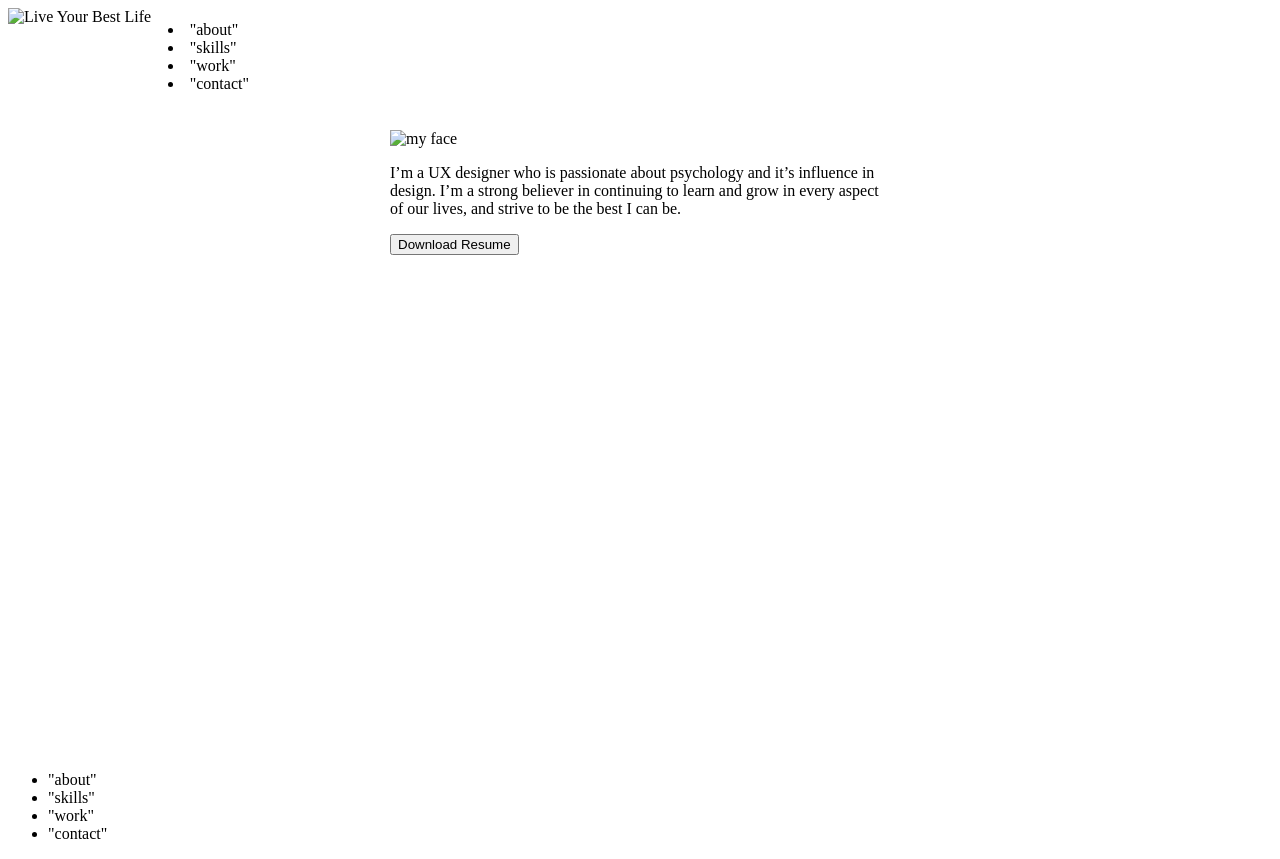
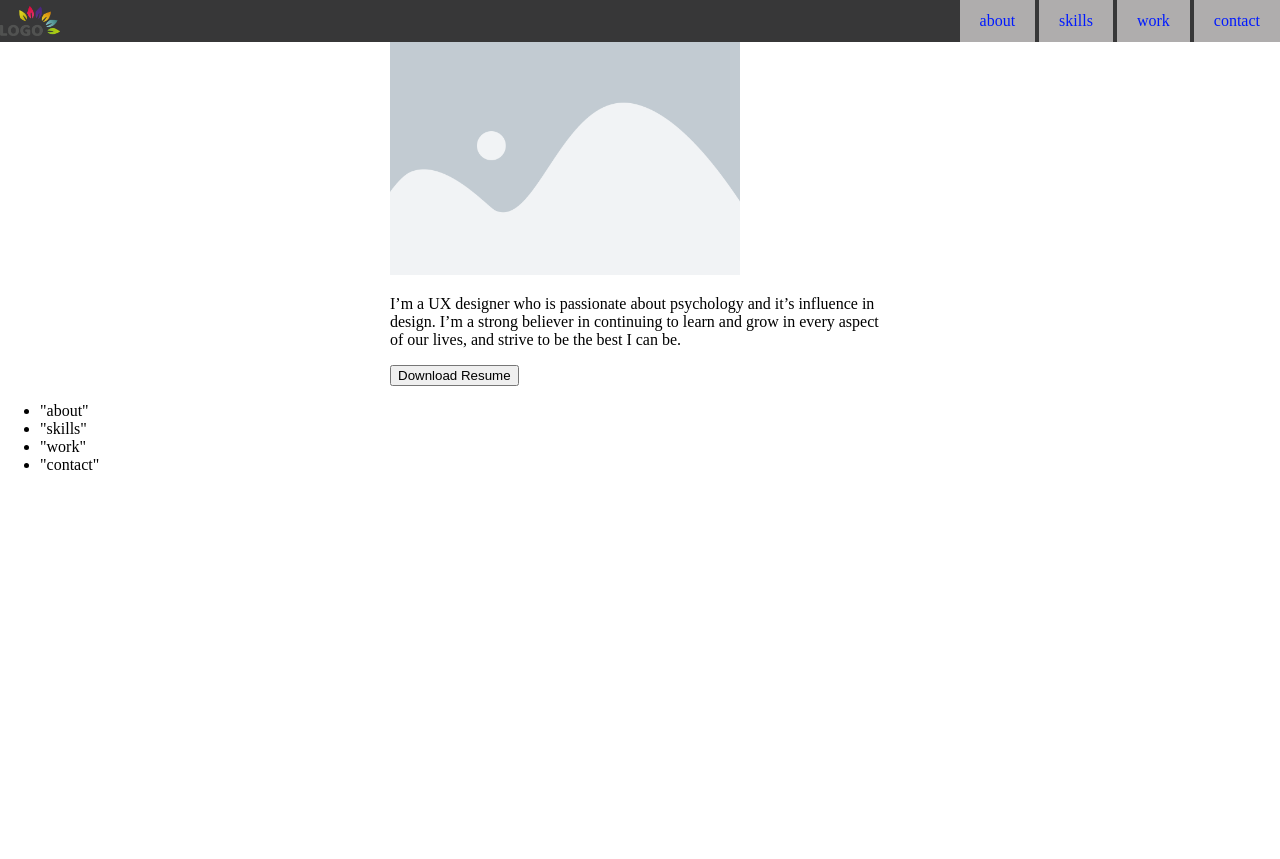
Before and after one commit to lauraelizabeth-u/UX_UI_HW_17, a plain HTML site: page index.html in a window 1280 px wide. After the commit the page ends 800 px from the top, so only its background shows below. Drawn offline with Linux system fonts and the light colour scheme.

Commit message:
header structure fixed

```diff
--- a/css/style.css
+++ b/css/style.css
@@ -1,24 +1,37 @@
-.inline-block {
+body{
+    margin: 0;
+}
+
+header{
+    display: flex;
+    align-items: center;
+    justify-content: space-between;
+    background-color: #373738;
+}
+
+.logo {
+    height: 30px;
+}
+
+.navItems{
+    list-style: none;
+    padding: 0;
+    margin: 0;
+}
+.navItem{
     display: inline-block;
-    padding: 1%;
-    vertical-align: top;
 }
-.logo {
-    width: 23%;
-    padding: 1%;
-    text-align: center;
+.navItem a{
+    display: inline-block;
+    text-decoration: none;
+    padding: 12px 20px;
+    color: rgb(0, 26, 255);
+    background-color: #afadad;
 }
-.nav {
-    width: 73%;
-    padding: 1%;
-}
-.ul {
-    width: 50%;
-    margin-left: auto;
-}
+
+
 .heroImg {
-    height: 600px;
-    padding: 25px;
+    width: 350px;
 }
 .content {
     width: 500px;
--- a/index.html
+++ b/index.html
@@ -2,23 +2,42 @@
 <html>
 <head>
     <title>My Homework Week 17</title>
-    <link rel="stylesheet" href="css/style.css" />
+    <!-- always start with ./ -->
+    <link rel="stylesheet" href="./css/style.css" />
+    <!-- this is to make sure your browser pickes the screen resize -->
+    <meta name="viewport" content="width=device-width, initial-scale=1.0">
 </head>
 <body>
     <header>
-        <div class="inline-block, blogo">
-        <img src="Logo.png" alt="Live Your Best Life">
-        <nav class="inline-block">
-            <li>"about"</li>
-            <li>"skills"</li>
-            <li>"work"</li>
-            <li>"contact"</li>
+        <img src="./img/logo.png" alt="Live Your Best Life" class="logo">
+        <nav>
+            <ul class="navItems">
+                <li class="navItem">
+                    <a href="#">
+                        about
+                    </a>
+                </li>
+                <li class="navItem">
+                    <a href="#">
+                        skills
+                    </a>
+                </li>
+                <li class="navItem">
+                    <a href="#">
+                        work
+                    </a>
+                </li>
+                <li class="navItem">
+                    <a href="#">
+                        contact
+                    </a>
+                </li>
+            </ul>
         </nav>
-        </div>
     </header>
-    <div class="heroImg">
+    <div>
         <div class="content">
-            <img src="profilepic.png" alt="my face">
+            <img src="./img/placeholder.png" alt="my face" class="heroImg">
             <p>I’m a UX designer who is passionate about psychology and it’s influence in design. I’m a strong believer in continuing to learn and grow in every aspect of our lives, and strive to be the best I can be.</p>
             <button type="button">Download Resume</button>
         </div>
```
Also changed, not shown: img/logo.png (added), img/placeholder.png (added).
